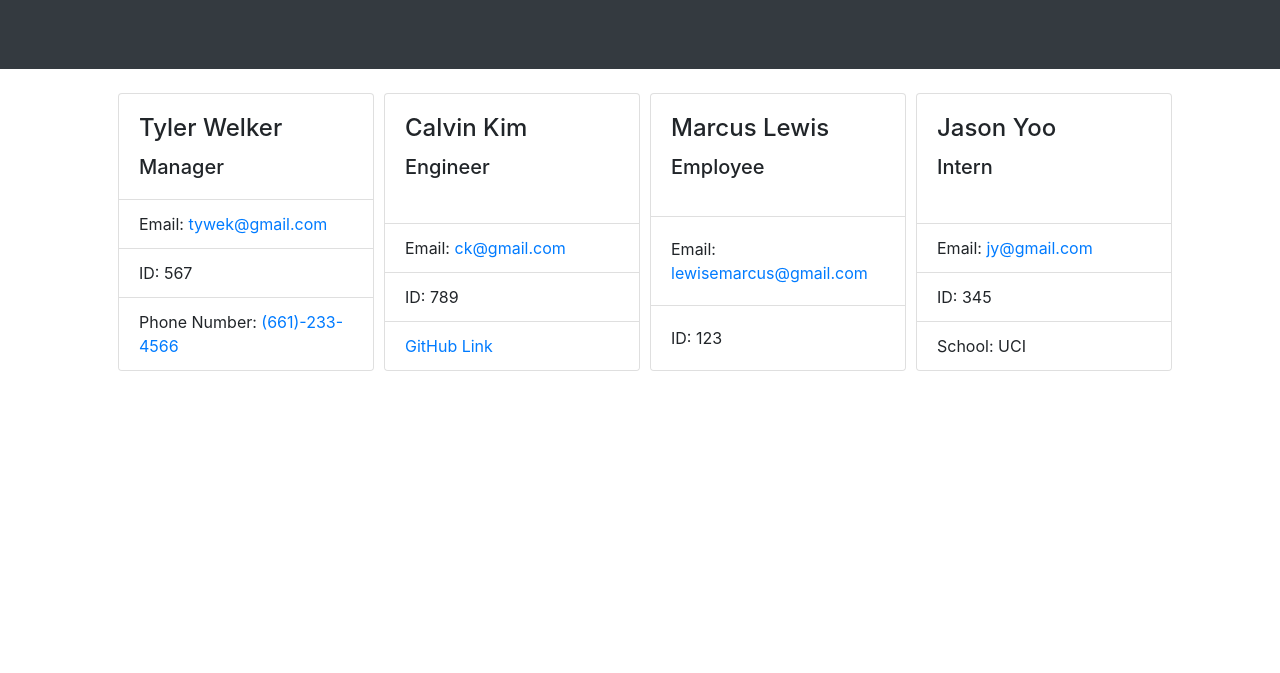
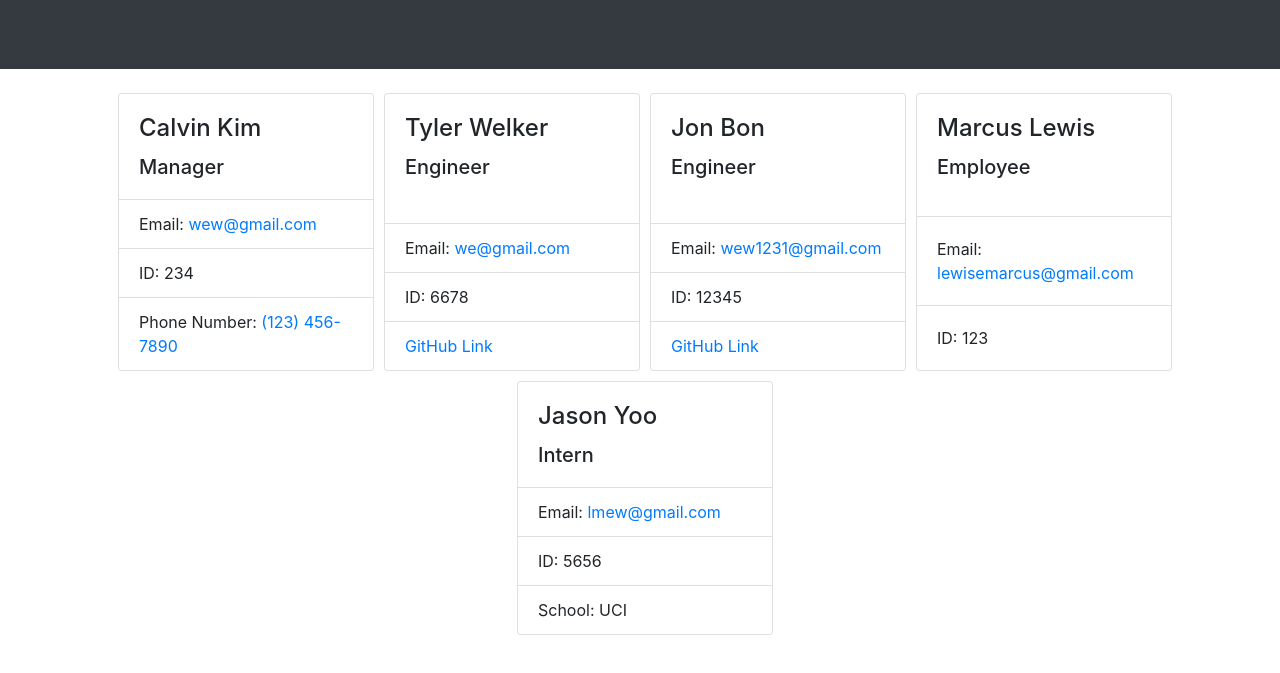
Before and after one commit to lewisemarcus/TeamProfileGenerator, a website: page dist/teampage.html in a window 1280 px wide. Shown: the part 115-788 px from the top of the page. Drawn offline with nearby package versions, Linux system fonts and the light colour scheme.

Commit message:
updated readme and updated example html page, all remaining letters in names are lowercase

```diff
--- a/dist/teampage.html
+++ b/dist/teampage.html
@@ -26,27 +26,41 @@
 
     <div class="card" style="width: 16rem; margin-left: 10px; margin-bottom: 10px">
     <div class="card-body">
-      <h4 class="card-title" style="cursor: default">Tyler Welker</h4>
+      <h4 class="card-title" style="cursor: default">Calvin Kim</h4>
       <h5 class="card-text" style="cursor: default">Manager</h5>
     </div>
     <ul class="list-group list-group-flush">
-      <li class="list-group-item" style="cursor: default">Email: <a href="mailto: tywek@gmail.com">tywek@gmail.com</a>
+      <li class="list-group-item" style="cursor: default">Email: <a href="mailto: wew@gmail.com">wew@gmail.com</a>
       </li>
-      <li class="list-group-item" style="cursor: default">ID: 567</li>
-      <li class="list-group-item">Phone Number: <a href="tel:(661)-233-4566">(661)-233-4566</a></li>
+      <li class="list-group-item" style="cursor: default">ID: 234</li>
+      <li class="list-group-item">Phone Number: <a href="tel:(123) 456-7890">(123) 456-7890</a></li>
     </ul>
   </div>
 
 <div class="card" style="width: 16rem; margin-left: 10px; margin-bottom: 10px;">
     <div class="card-body">
-      <h4 class="card-title" style="cursor: default">Calvin Kim</h4>
+      <h4 class="card-title" style="cursor: default">Tyler Welker</h4>
       <h5 class="card-text" style="cursor: default">Engineer</h5>
     </div>
     <ul class="list-group list-group-flush">
-      <li class="list-group-item" style="cursor: default">Email: <a href="mailto: ck@gmail.com">ck@gmail.com</a>
+      <li class="list-group-item" style="cursor: default">Email: <a href="mailto: we@gmail.com">we@gmail.com</a>
       </li>
-      <li class="list-group-item" style="cursor: default">ID: 789</li>
-      <li class="list-group-item"><a href="https://github.com/lewis!mearcs" target="_blank" class="card-link">GitHub
+      <li class="list-group-item" style="cursor: default">ID: 6678</li>
+      <li class="list-group-item"><a href="https://github.com/lewisemarcus" target="_blank" class="card-link">GitHub
+        Link</a></li>
+    </ul>
+  </div>
+
+  <div class="card" style="width: 16rem; margin-left: 10px; margin-bottom: 10px;">
+    <div class="card-body">
+      <h4 class="card-title" style="cursor: default">Jon Bon</h4>
+      <h5 class="card-text" style="cursor: default">Engineer</h5>
+    </div>
+    <ul class="list-group list-group-flush">
+      <li class="list-group-item" style="cursor: default">Email: <a href="mailto: wew1231@gmail.com">wew1231@gmail.com</a>
+      </li>
+      <li class="list-group-item" style="cursor: default">ID: 12345</li>
+      <li class="list-group-item"><a href="https://github.com/wewe" target="_blank" class="card-link">GitHub
         Link</a></li>
     </ul>
   </div>
@@ -69,9 +83,9 @@
       <h5 class="card-text" style="cursor: default">Intern</h5>
     </div>
     <ul class="list-group list-group-flush">
-      <li class="list-group-item" style="cursor: default">Email: <a href="mailto: jy@gmail.com">jy@gmail.com</a>
+      <li class="list-group-item" style="cursor: default">Email: <a href="mailto: lmew@gmail.com">lmew@gmail.com</a>
       </li>
-      <li class="list-group-item" style="cursor: default">ID: 345</li>
+      <li class="list-group-item" style="cursor: default">ID: 5656</li>
       <li class="list-group-item">School: UCI</li>
     </ul>
   </div>
```
Also changed, not shown: README.md.
